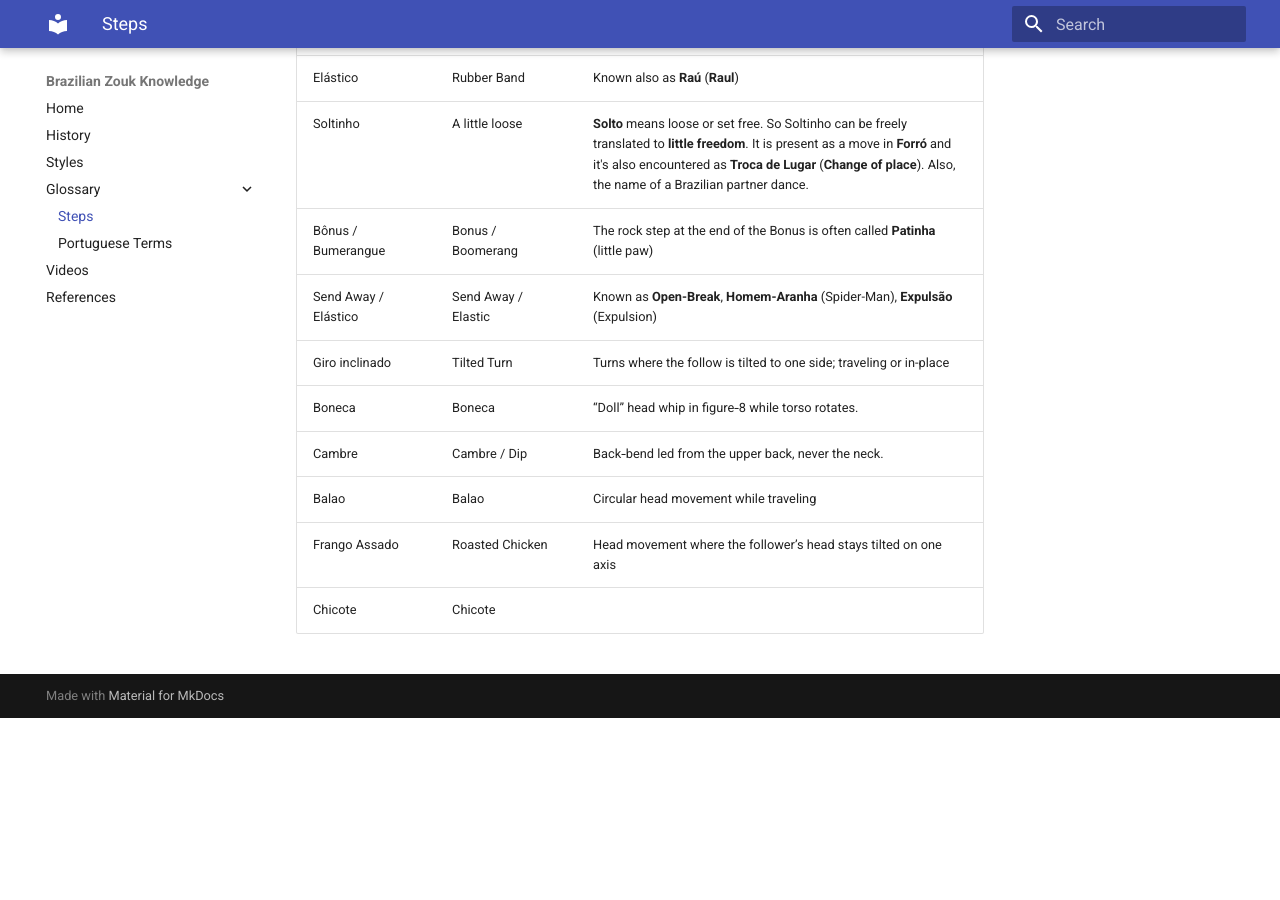
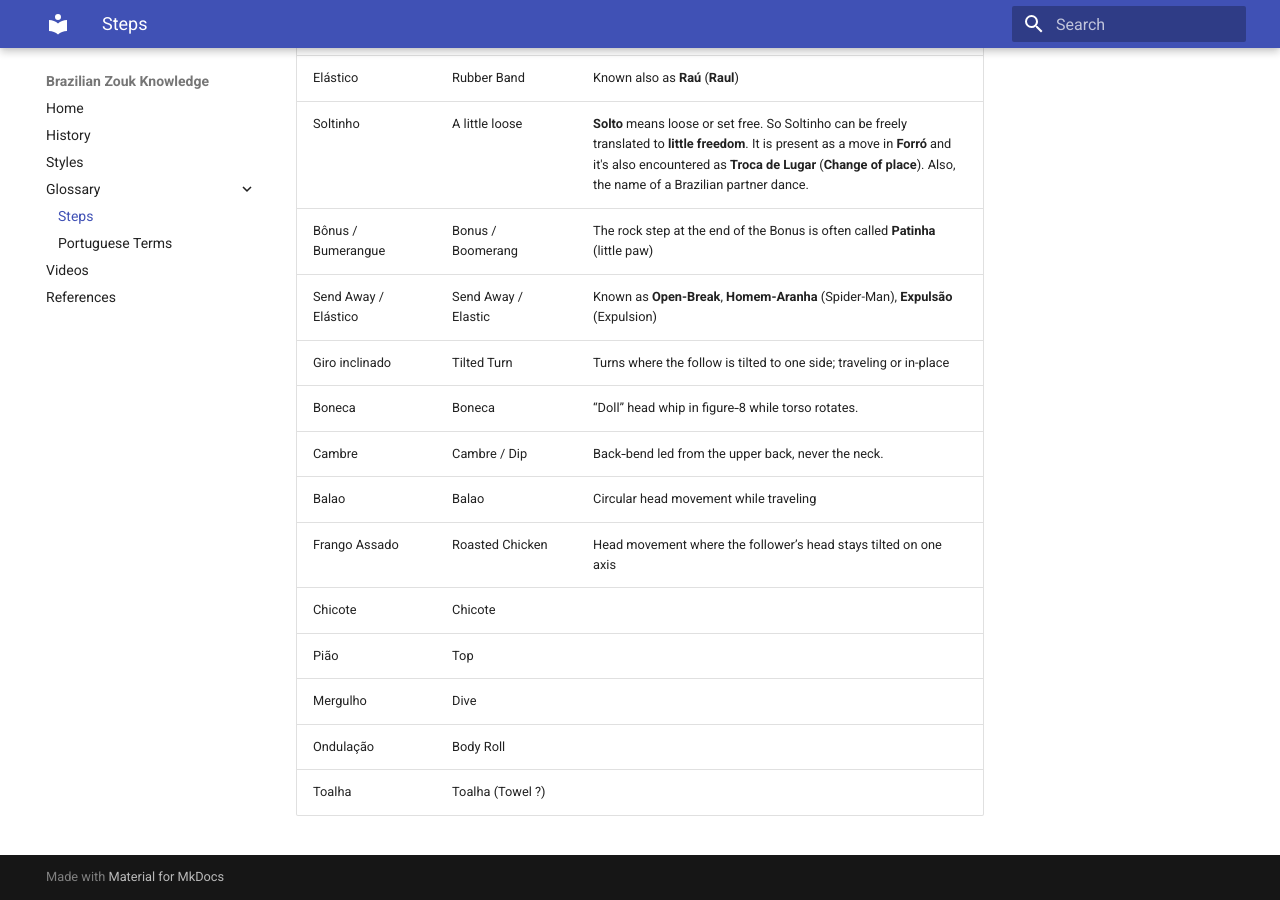
Before and after one commit to CristianLefter/Brazilian-Zouk-Knowledge, an MkDocs documentation site: the page built from docs/glossary_steps.md, in a window 1280 px wide and 900 px high, scrolled down 804 px. Built offline with MkDocs 1.6.1 and Material for MkDocs 9.7.7, drawn with Linux system fonts in a browser that asks for light colours; before the commit the page ends 1522 px from its top, so only the background shows below that.

Commit message:
Update glossary_steps.md

```diff
--- a/docs/glossary_steps.md
+++ b/docs/glossary_steps.md
@@ -21,3 +21,7 @@
 | Balao| Balao | Circular head movement while traveling |
 | Frango Assado| Roasted Chicken | Head movement where the follower’s head stays tilted on one axis |
 | Chicote| Chicote |  |
+| Pião | Top |  |
+| Mergulho | Dive |  |
+| Ondulação | Body Roll |  |
+| Toalha | Toalha (Towel ?)|  |
```
